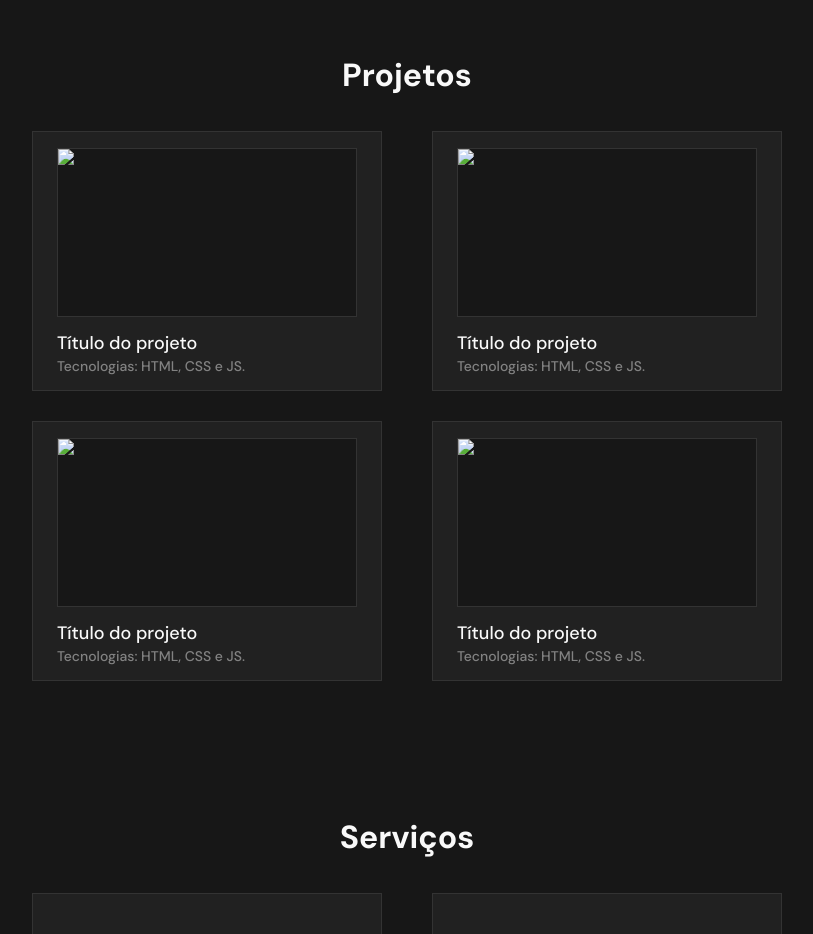
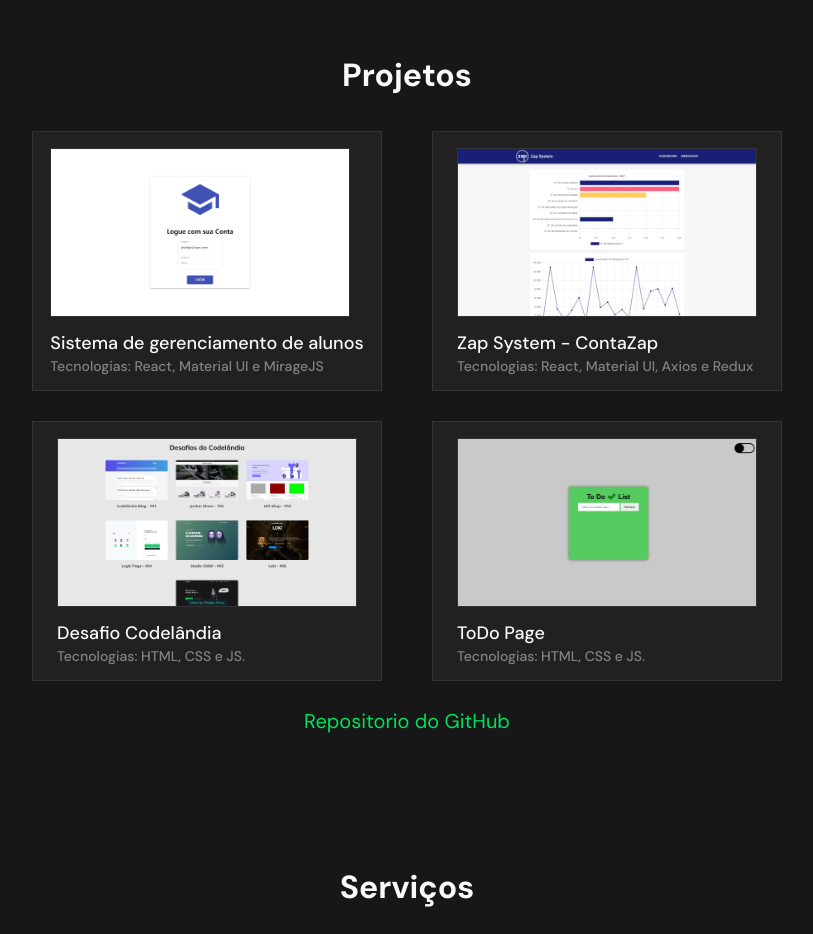
Before and after one commit to howjack/PhelipeAlves, a plain HTML site: page index.html in a window 1280 px wide. Shown: the part 1140-2074 px from the top of the page, without its empty margins (233-1046 px from the left). Drawn offline with Linux system fonts and the light colour scheme.

Commit message:
Update index.html

```diff
--- a/index.html
+++ b/index.html
@@ -83,34 +83,35 @@
             <h3>Projetos</h3>
             <div class="projects-container">
                 <li>
-                    <div>
-                        <img src="" alt=" ">
-                        <h4>Título do projeto</h4>
+                    <div onclick="window.open('https://react-sga.vercel.app/', '_blank')">
+                        <img src="./Images/Projects/react-sga.png" alt="React-SGA">
+                        <h4>Sistema de gerenciamento de alunos</h4>
+                        <p>Tecnologias: React, Material UI e MirageJS</p>
+                    </div>
+                </li>
+                <li>
+                    <div onclick="window.open('https://github.com/howjack/DIH-Projeto02-ZapSystem', '_blank')">
+                        <img src="./Images/Projects/zap-system.png" alt="Zap-System">
+                        <h4>Zap System - ContaZap</h4>
+                        <p>Tecnologias: React, Material UI, Axios e Redux</p>
+                    </div>
+                </li>
+                <li>
+                    <div onclick="window.open('https://desafios-codelandia.vercel.app/', '_blank')">
+                        <img src="./Images/Projects/desafios-codelandia.png" alt="Desafio-Codelândia">
+                        <h4>Desafio Codelândia</h4>
                         <p>Tecnologias: HTML, CSS e JS.</p>
                     </div>
                 </li>
                 <li>
-                    <div>
-                        <img src="" alt=" ">
-                        <h4>Título do projeto</h4>
-                        <p>Tecnologias: HTML, CSS e JS.</p>
-                    </div>
-                </li>
-                <li>
-                    <div>
-                        <img src="" alt=" ">
-                        <h4>Título do projeto</h4>
-                        <p>Tecnologias: HTML, CSS e JS.</p>
-                    </div>
-                </li>
-                <li>
-                    <div>
-                        <img src="" alt=" ">
-                        <h4>Título do projeto</h4>
+                    <div onclick="window.open('https://to-do-snowy.vercel.app/', '_blank')">
+                        <img src="./Images/Projects/to-do.png" alt="ToDo-Page">
+                        <h4>ToDo Page</h4>
                         <p>Tecnologias: HTML, CSS e JS.</p>
                     </div>
                 </li>
             </div>
+            <a href="https://github.com/howjack?tab=repositories">Repositorio do GitHub</a>
         </section>
         <section id="services" class="services padding">
             <h3>Serviços</h3>
```
